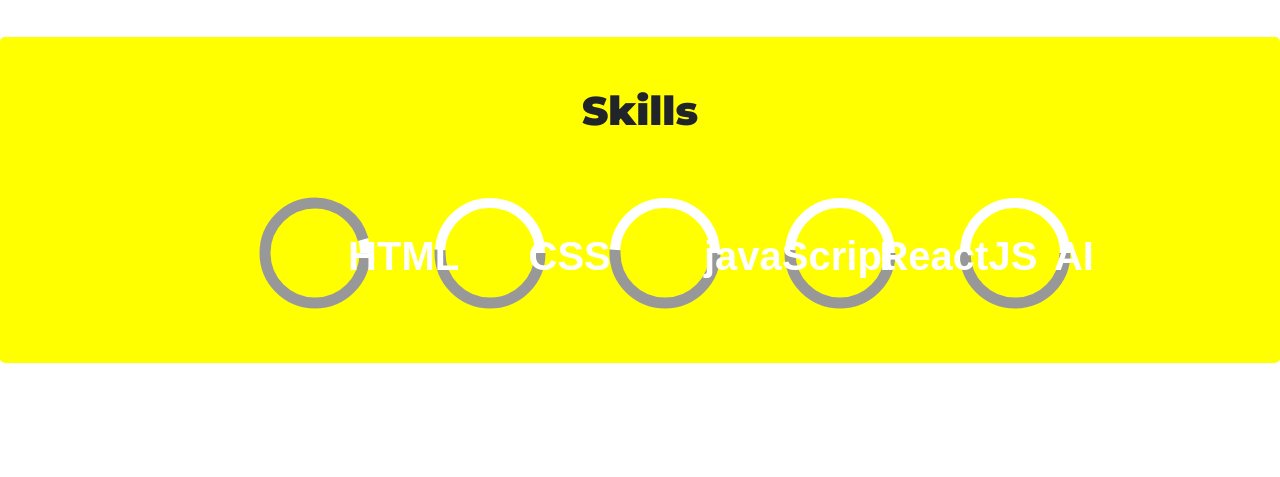
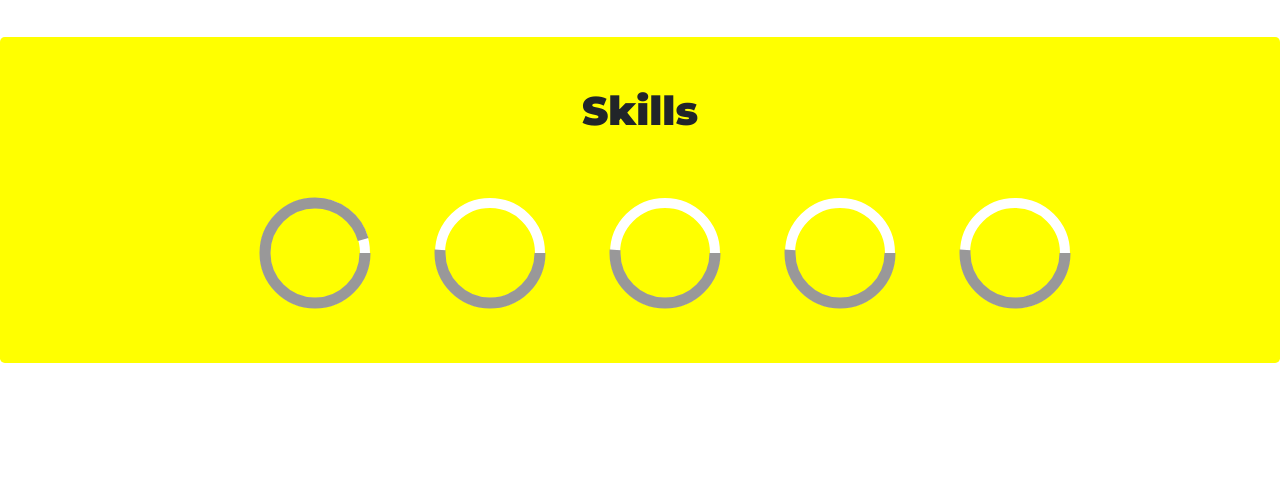
Before and after one commit to Xorast/portfolio, a Flask app: page / in a window 1280 px wide. Shown: the part 617-1094 px from the top of the page. Run offline with Flask 2, Linux system fonts and the light colour scheme; some libraries are stand-ins or nearby versions.

Commit message:
removed labels

```diff
--- a/templates/pages/index.html
+++ b/templates/pages/index.html
@@ -59,9 +59,7 @@
 			 <circle class="progress-circle one" cx="60px" cy="60px" r="50"/>
 			 <circle class="progress-circle one fullchaser" id="ps" cx="60px" cy="60px" r="50"/>
 			</svg>
-            <div class="label one" id="ps">
-                <span>HTML</span>
-            </div>
+
         </div>
 
         <div class="progress-holder">
@@ -69,36 +67,28 @@
 			 <circle class="progress-circle two" cx="60px" cy="60px" r="50"/>
 			 <circle class="progress-circle two halfchaser" cx="60px" cy="60px" r="50"/>
 			</svg>
-            <div class="label two">
-                <span id="nudgeright">CSS</span>
-            </div>
+
         </div>
         <div class="progress-holder">
             <svg width="150px" height="150px">
 			 <circle class="progress-circle two" cx="60px" cy="60px" r="50"/>
 			 <circle class="progress-circle two halfchaser" cx="60px" cy="60px" r="50"/>
 			</svg>
-            <div class="label three">
-                <span id="nudgeright">javaScript</span>
-            </div>
+
         </div>
         <div class="progress-holder">
             <svg width="150px" height="150px">
 			 <circle class="progress-circle two" cx="60px" cy="60px" r="50"/>
 			 <circle class="progress-circle two halfchaser" cx="60px" cy="60px" r="50"/>
 			</svg>
-            <div class="label two">
-                <span id="nudgeright">ReactJS</span>
-            </div>
+
         </div>
         <div class="progress-holder">
             <svg width="150px" height="150px">
 			 <circle class="progress-circle two" cx="60px" cy="60px" r="50"/>
 			 <circle class="progress-circle two halfchaser" cx="60px" cy="60px" r="50"/>
 			</svg>
-            <div class="label two">
-                <span id="nudgeright">AI</span>
-            </div>
+
         </div>
     </div>
 
```
